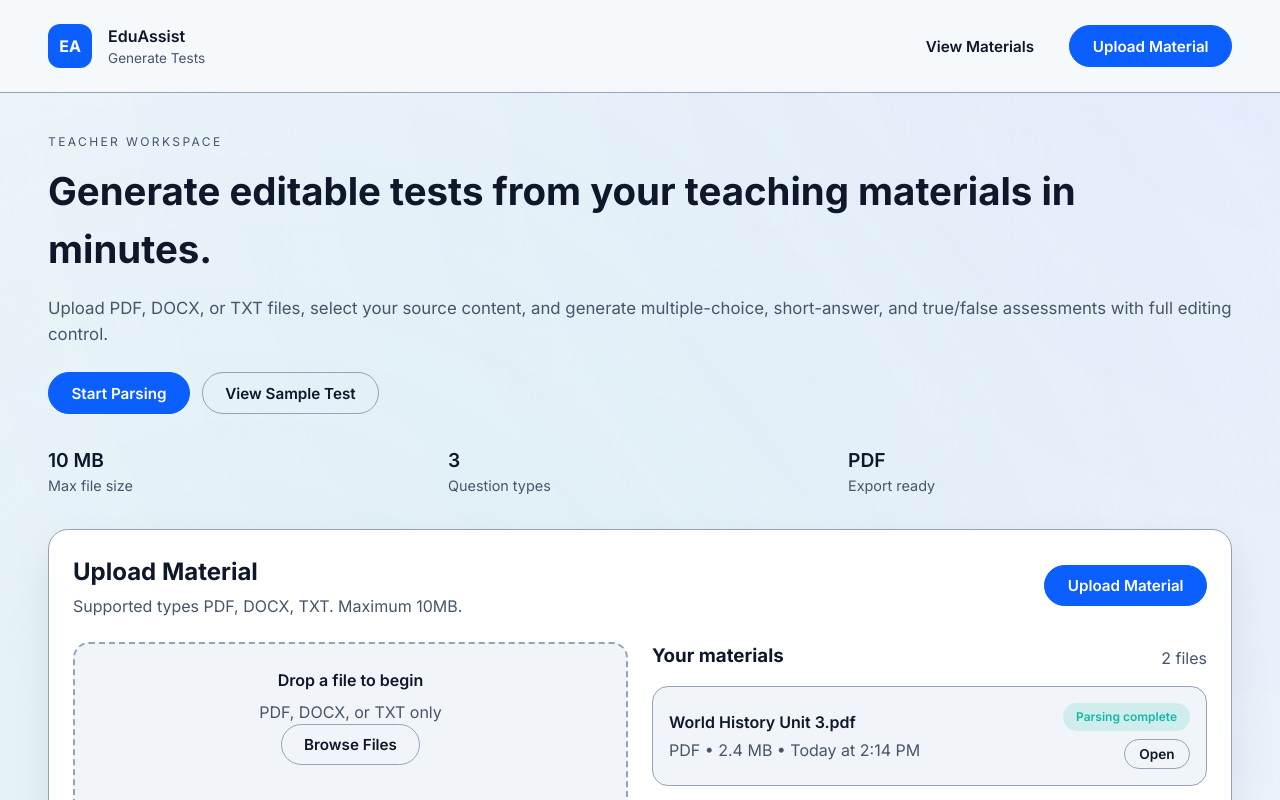
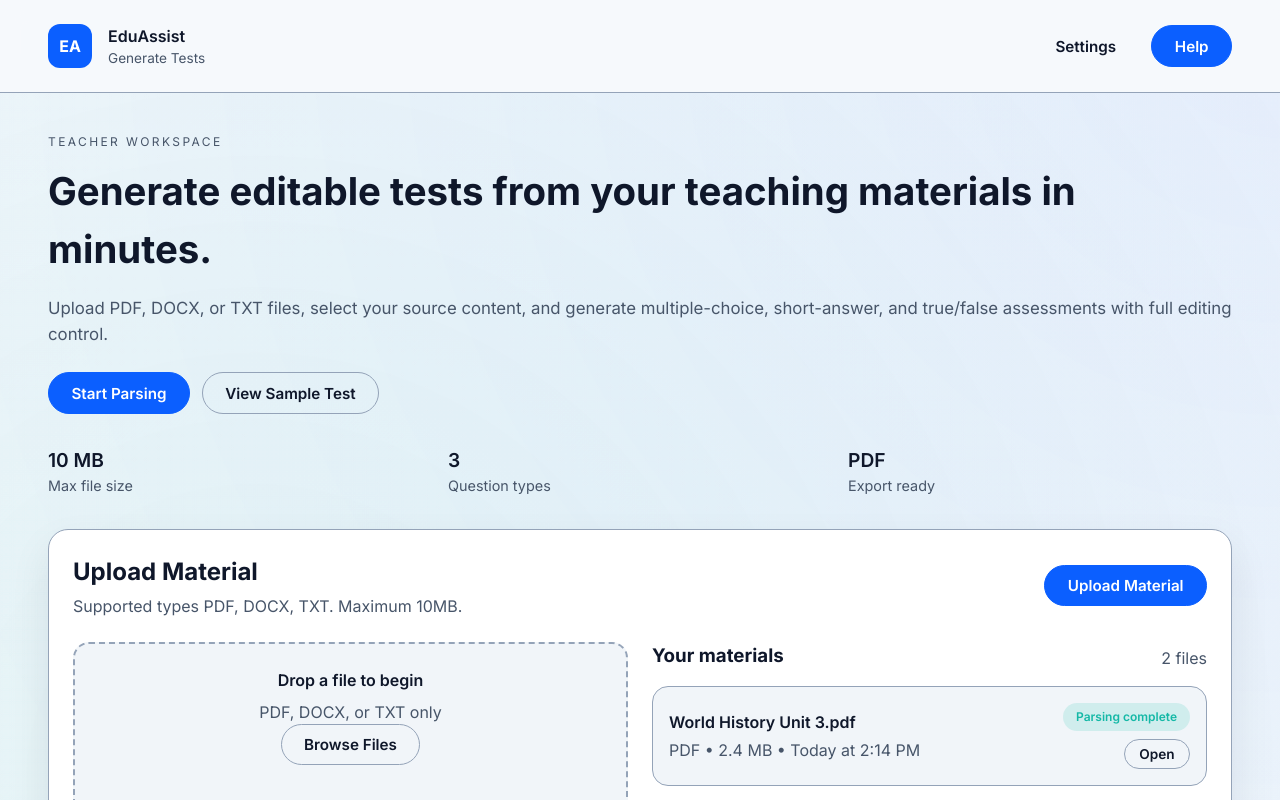
Before and after one commit to shahd803/EduAssist, a Next.js app: page / in a window 1280 px wide. Shown: the top 800 px of the page. Built offline with nearby package versions, Linux system fonts and the light colour scheme.

Commit message:
added setting and help buttons

```diff
--- a/src/components/Topbar.jsx
+++ b/src/components/Topbar.jsx
@@ -9,8 +9,8 @@ function Topbar() {
         </div>
       </div>
       <nav className="topbar-actions">
-        <button className="btn btn-ghost">View Materials</button>
-        <button className="btn btn-primary">Upload Material</button>
+        <button className="btn btn-ghost">Settings</button>
+        <button className="btn btn-primary">Help</button>
       </nav>
     </header>
   )
```
